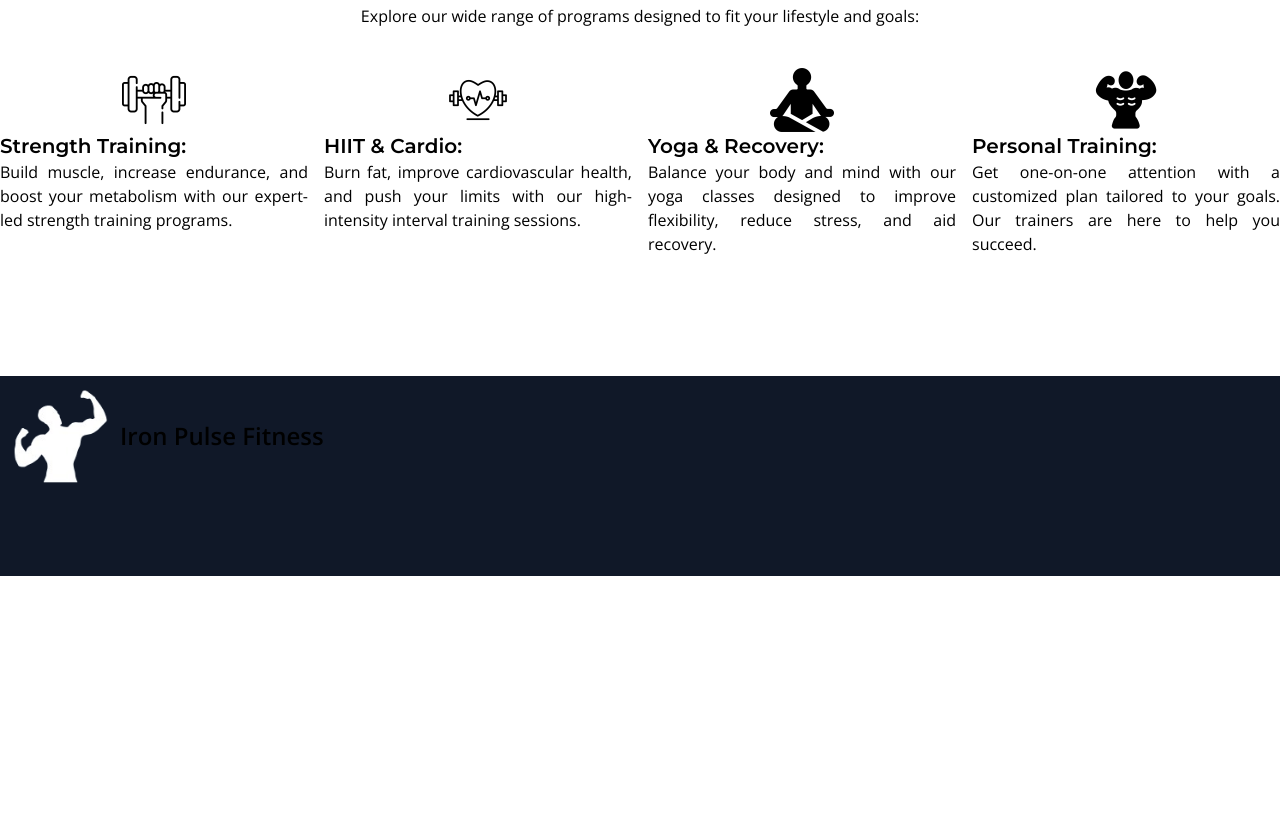
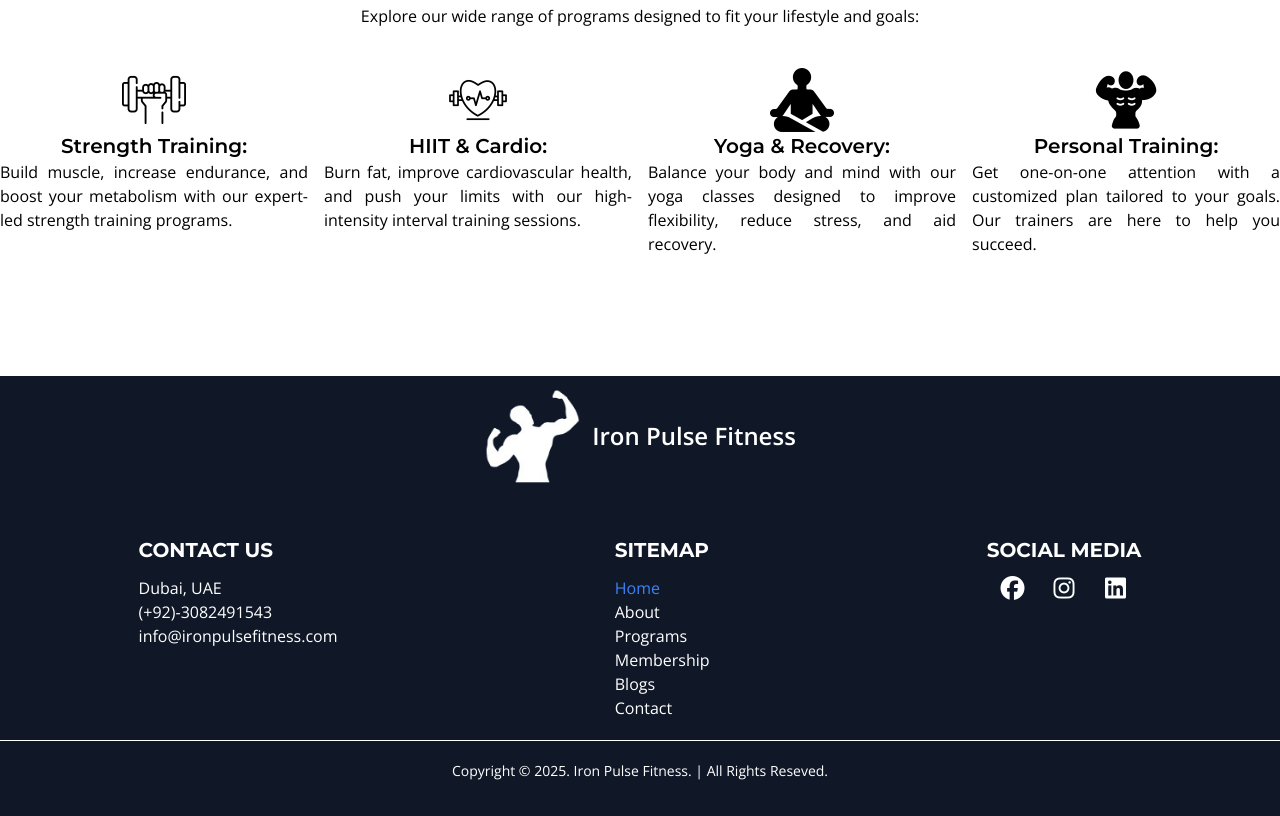
Before and after one commit to Bilal-19/iron-pulse-gym, a React (Vite) app: page / in a window 1280 px wide. Shown: the part 1160-1976 px from the top of the page. Before the commit the page ends 1736 px from the top, so only its background shows below. Built offline with nearby package versions, Linux system fonts and the light colour scheme; a web font is replaced by a local one.

Commit message:
Updated footer.

```diff
--- a/src/Components/Footer.jsx
+++ b/src/Components/Footer.jsx
@@ -1,15 +1,79 @@
 import React from "react";
-import { Link } from "react-router-dom";
+import { Link, NavLink } from "react-router-dom";
 
-export default function Footer(){
+export default function Footer() {
     return (
         <>
-        <div className="w-full bg-gray-900 h-50">
-            <Link to="/" className="flex items-center space-x-3 p-3">
-                <img src="/Iron-Pulse-Logo.png" alt="logo" className="size-24"/>
-                <span className="self-center text-2xl font-semibold whitespace-nowrap dark:text-white">Iron Pulse Fitness</span>
-            </Link>
-        </div>
+            <div className="w-full bg-gray-900 h-fit md:h-110 text-white">
+                <div>
+                    <Link to="/" className="flex items-center justify-center space-x-3 p-3">
+                        <img src="/Iron-Pulse-Logo.png" alt="logo" className="size-24" />
+                        <span className="self-center text-2xl font-semibold whitespace-nowrap dark:text-white">Iron Pulse Fitness</span>
+                    </Link>
+                </div>
+
+                <div class="flex flex-col md:flex-row justify-around mt-10">
+                    <div className="mx-5 mb-5 md:mb-0 md:mx-0">
+                        <h4 className="font-bold uppercase text-xl md:mb-3">Contact Us</h4>
+                        <p>Dubai, UAE</p>
+                        <p>(+92)-3082491543</p>
+                        <p>info@ironpulsefitness.com</p>
+                    </div>
+
+                    <div className="mx-5 mb-5 md:mb-0 md:mx-0">
+                        <h4 className="font-bold uppercase text-xl md:mb-3">Sitemap</h4>
+                        <ul className="font-lighter flex flex-col">
+                            <li>
+                                <NavLink to="/" className="block p md:p-0 dark:text-white">
+                                    Home
+                                </NavLink>
+                            </li>
+                            <li>
+                                <NavLink to="/about" className="block p md:p-0 dark:text-white">
+                                    About
+                                </NavLink>
+                            </li>
+                            <li>
+                                <NavLink to="/programs" className="block p md:p-0 dark:text-white">
+                                    Programs
+                                </NavLink>
+                            </li>
+                            <li>
+                                <NavLink to="/membership" className="block p md:p-0 dark:text-white">
+                                    Membership
+                                </NavLink>
+                            </li>
+                            <li>
+                                <NavLink to="/blogs" className="block p md:p-0 dark:text-white">
+                                    Blogs
+                                </NavLink>
+                            </li>
+                            <li>
+                                <NavLink to="/contact" className="block p md:p-0 dark:text-white">
+                                    Contact
+                                </NavLink>
+                            </li>
+                        </ul>
+                    </div>
+
+                    <div className="mx-5 mb-5 md:mb-0 md:mx-0">
+                        <h4 className="font-bold uppercase text-xl md:mb-3">Social Media</h4>
+                        <div className="grid grid-cols-3 md:text-center">
+                            <a href=""><i class="fa-brands fa-facebook fa-xl"></i></a>
+                            <a href=""><i class="fa-brands fa-instagram fa-xl"></i></a>
+                            <a href=""><i class="fa-brands fa-linkedin fa-xl"></i></a>
+                        </div>
+                    </div>
+                </div>
+
+                <div class="container mx-auto mt-5 mb-5">
+                    <hr />
+                </div>
+
+                <div class="container mx-auto text-center">
+                    <p className="text-sm">Copyright &copy; 2025. Iron Pulse Fitness. | All Rights Reseved.</p>
+                </div>
+            </div>
         </>
     )
 }
--- a/src/Pages/LandingPage.jsx
+++ b/src/Pages/LandingPage.jsx
@@ -30,13 +30,13 @@ export default function LandingPage() {
                 <div className="grid grid-cols-1 md:grid-cols-4 gap-8 md:gap-6">
                     <div className="m-3 md:m-0 text-justify">
                         <img src="./equipment.png" alt="equipment" className="size-16 mx-auto" />
-                        <h3 className="font-semibold text-xl">State-of-the-Art Equipment:</h3>
+                        <h3 className="font-semibold text-xl text-center">State-of-the-Art Equipment:</h3>
                         <p>From cutting-edge cardio machines to free weights and functional training zones, we’ve got everything you need to level up your fitness game.</p>
                     </div>
 
                     <div className="m-3 md:m-0 text-justify">
                         <img src="./gym-trainer.png" alt="gym-trainer" className="size-16 mx-auto" />
-                        <h3 className="font-semibold text-xl">Expert Trainers:</h3>
+                        <h3 className="font-semibold text-xl text-center">Expert Trainers:</h3>
                         <p>
                             Our certified trainers are passionate about helping you succeed. Whether you need a personalized plan or just a spotter, they’ve got your back.
                         </p>
@@ -44,7 +44,7 @@ export default function LandingPage() {
 
                     <div className="m-3 md:m-0 text-justify">
                         <img src="./communities.png" alt="communities" className="size-16 mx-auto" />
-                        <h3 className="font-semibold text-xl">Inclusive Community:</h3>
+                        <h3 className="font-semibold text-xl text-center">Inclusive Community:</h3>
                         <p>
                             We celebrate every milestone, big or small. Our members are more than just gym-goers – they’re family.
                         </p>
@@ -52,7 +52,7 @@ export default function LandingPage() {
 
                     <div className="m-3 md:m-0 text-justify">
                         <img src="./flexible-membership.png" alt="flexible-membership" className="size-16 mx-auto" />
-                        <h3 className="font-semibold text-xl">Flexible Memberships:</h3>
+                        <h3 className="font-semibold text-xl text-center">Flexible Memberships:</h3>
                         <p>
                             No long-term contracts, no hidden fees. Just pure fitness freedom.
                         </p>
@@ -70,7 +70,7 @@ export default function LandingPage() {
                 <div className="grid md:grid-cols-4 gap-4">
                     <div className="m-3 md:m-0 text-justify">
                         <img src="./strength-training.png" alt="strength-training" className="size-16 mx-auto" />
-                        <h3 className="font-semibold text-xl">Strength Training:</h3>
+                        <h3 className="font-semibold text-xl text-center">Strength Training:</h3>
                         <p>
                             Build muscle, increase endurance, and boost your metabolism with our expert-led strength training programs.
                         </p>
@@ -78,7 +78,7 @@ export default function LandingPage() {
 
                     <div className="m-3 md:m-0 text-justify">
                         <img src="./cardio.png" alt="cardio" className="size-16 mx-auto" />
-                        <h3 className="font-semibold text-xl">HIIT & Cardio:</h3>
+                        <h3 className="font-semibold text-xl text-center">HIIT & Cardio:</h3>
                         <p>
                             Burn fat, improve cardiovascular health, and push your limits with our high-intensity interval training sessions.
                         </p>
@@ -86,7 +86,7 @@ export default function LandingPage() {
 
                     <div className="m-3 md:m-0 text-justify">
                         <img src="./yoga.png" alt="yoga" className="size-16 mx-auto" />
-                        <h3 className="font-semibold text-xl">Yoga & Recovery:</h3>
+                        <h3 className="font-semibold text-xl text-center">Yoga & Recovery:</h3>
                         <p>
                             Balance your body and mind with our yoga classes designed to improve flexibility, reduce stress, and aid recovery.
                         </p>
@@ -94,7 +94,7 @@ export default function LandingPage() {
 
                     <div className="m-3 md:m-0 text-justify">
                         <img src="./personal-trainer.png" alt="personal-trainer" className="size-16 mx-auto" />
-                        <h3 className="font-semibold text-xl">Personal Training:</h3>
+                        <h3 className="font-semibold text-xl text-center">Personal Training:</h3>
                         <p>
                             Get one-on-one attention with a customized plan tailored to your goals. Our trainers are here to help you succeed.
                         </p>
```
Also changed, not shown: src/Pages/Membership.jsx (+16 -16 lines).
